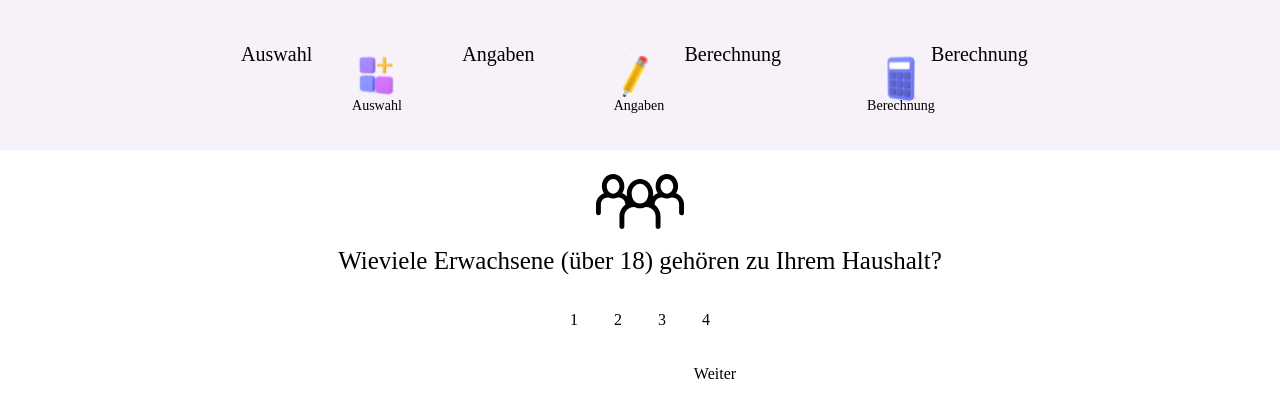
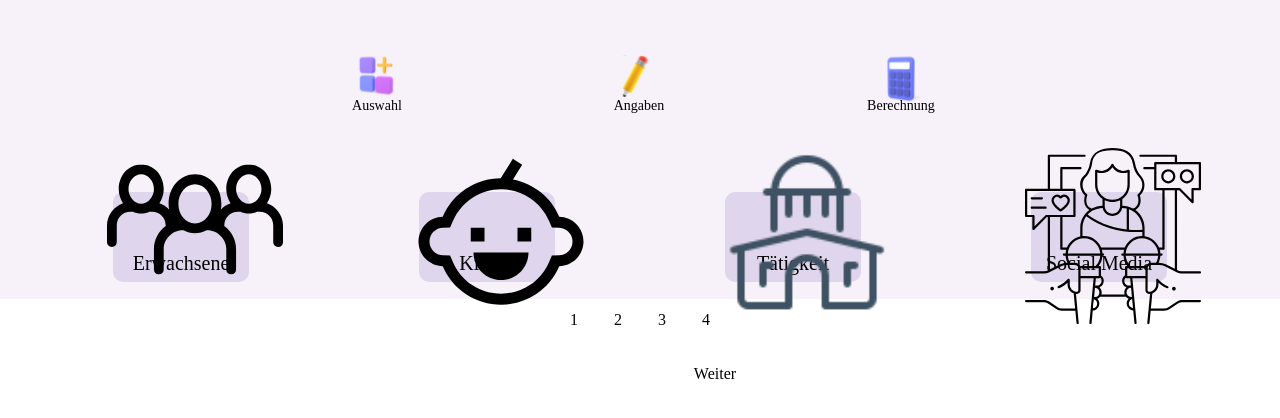
Before and after one commit to AimceptionGian/Versicherungsrechner, a React (Create React App) app: page /pages/Questions in a window 1280 px wide. Shown: the top 418 px of the page. Built offline with nearby package versions, Linux system fonts and the light colour scheme; some icons are missing; a web font is replaced by a local one.

Commit message:
implemented progress of questions (not finished)

```diff
--- a/src/components/Question.js
+++ b/src/components/Question.js
@@ -49,7 +49,7 @@ const Question = ({ questionCounter, incrementQuestionCounter }) => {
 
     const questionList = [
         <div className='Vertical'>
-            <Adults />
+            <Adults className='Adults' />
             <h3>Wieviele Erwachsene (über 18) gehören zu Ihrem Haushalt?</h3>
             <div className='Horizontal'>
                 {q0ButtonValues.map((value) => (
@@ -62,7 +62,7 @@ const Question = ({ questionCounter, incrementQuestionCounter }) => {
             </div>
         </div>,
         <div className='Vertical'>
-            <Baby />
+            <Baby className='Baby' />
             <h3>Wieviele Kinder (unter 18) gehören zu Ihrem Haushalt?</h3>
             <div className='Horizontal'>
                 {q1ButtonValues.map((value) => (
@@ -75,7 +75,7 @@ const Question = ({ questionCounter, incrementQuestionCounter }) => {
             </div>
         </div>,
         <div className='Vertical'>
-            <Rathaus />
+            <Rathaus className='Rathaus' />
             <h3>Übt eine versicherte Person eine politische oder religiöse Tätigkeit aus?</h3>
             <div className='Horizontal'>
                 <md-elevated-button onClick={() => handleNumberButton(true)}>Ja</md-elevated-button>
@@ -83,7 +83,7 @@ const Question = ({ questionCounter, incrementQuestionCounter }) => {
             </div>
         </div>,
         <div className='Vertical'>
-            <Famous />
+            <Famous className='Famous' />
             <h3>Ist eine der versicherten Personen eine Person öffentlichen Interesses <br /> oder hat ein Social Media Profil mit mehr als 5000 Followern?</h3>
             <div className='Horizontal'>
                 <md-elevated-button onClick={() => handleNumberButton(true)}>Ja</md-elevated-button>
--- a/src/components/QuestionProgress.js
+++ b/src/components/QuestionProgress.js
@@ -1,26 +1,30 @@
 import '../styles/App.css';
+import { ReactComponent as Adults } from '../images/adults.svg';
+import { ReactComponent as Baby } from '../images/baby.svg';
+import { ReactComponent as Rathaus } from '../images/rathaus.svg';
+import { ReactComponent as Famous } from '../images/famous.svg';
 
 const QuestionProgress = ({ progressBarValue1, progressBarValue2, progressBarValue3 }) => {
     return (
-        <div className='Progress'>
+        <div className='QuestionProgress'>
             <div className='QuestionProgressItem'>
-                <md-icon-button></md-icon-button>
-                <h4>Auswahl</h4>
+                <md-icon-button><Adults className='Adults' /></md-icon-button>
+                <h4>Erwachsene</h4>
             </div>
             <md-linear-progress value={progressBarValue1}></md-linear-progress>
             <div className='QuestionProgressItem'>
-                <md-icon-button></md-icon-button>
-                <h4>Angaben</h4>
+                <md-icon-button><Baby className='Baby' /></md-icon-button>
+                <h4>Kinder</h4>
             </div>
             <md-linear-progress value={progressBarValue2}></md-linear-progress>
             <div className='QuestionProgressItem'>
-                <md-icon-button></md-icon-button>
-                <h4>Berechnung</h4>
+                <md-icon-button><Rathaus className='Rathaus' /></md-icon-button>
+                <h4>Tätigkeit</h4>
             </div>
             <md-linear-progress value={progressBarValue3}></md-linear-progress>
             <div className='QuestionProgressItem'>
-                <md-icon-button></md-icon-button>
-                <h4>Berechnung</h4>
+                <md-icon-button><Famous className='Famous' /></md-icon-button>
+                <h4>Social Media</h4>
             </div>
         </div>
     );
--- a/src/pages/Questions.js
+++ b/src/pages/Questions.js
@@ -23,7 +23,10 @@ function Questions() {
             <header>
                 <Menu />
                 <Progress progressBarValue1='1' progressBarValue2={questionProgress}/>
-                <QuestionProgress className='QuestionProgress' />
+                <div className='QuestionProgressContainer'>
+                    <md-divider />
+                    <QuestionProgress />
+                </div>
             </header>
             <div className='Content'>
                 <Question questionCounter={questionCounter} incrementQuestionCounter={incrementQuestionCounter} />
--- a/src/styles/App.css
+++ b/src/styles/App.css
@@ -46,6 +46,44 @@ header .MenuButton {
   display: flex;
   flex-direction: column;
   align-items: center;
+}
+
+.QuestionProgressContainer {
+  position: fixed;
+  width: 100%;
+  height: 100px;
+  padding-top: 25px;
+  padding-bottom: 25px;
+  margin-bottom: 24px;
+  top: 149px;
+  left: 0;
+
+  background-color: #F7F2FA;
+}
+
+.QuestionProgress {
+  display: flex;
+  flex-direction: row;
+  justify-content: center;
+  align-items: center;
+  margin: 18px;
+}
+
+.QuestionProgressItem {
+  display: flex;
+  flex-direction: column;
+  align-items: center;
+  width: 136px;
+  height: 90px;
+  margin-left: 10px;
+  margin-right: 10px;
+
+  border-radius: 10px;
+  background-color: #DFD5EC;
+}
+
+md-icon-button .Adults, .Baby, .Rathaus, .Famous {
+  transform: scale(2);
 }
 
 .Info {
@@ -113,6 +151,9 @@ md-icon-button {
 
 md-linear-progress {
   width: 150px;
+}
+
+.Progress md-linear-progress {
   margin-top: 28px;
 }
 
@@ -251,7 +292,3 @@ h6 {
   justify-content: center;
   align-items: center;
 }
-
-.Continue {
-  margin-left: 1075px;
-}
```
